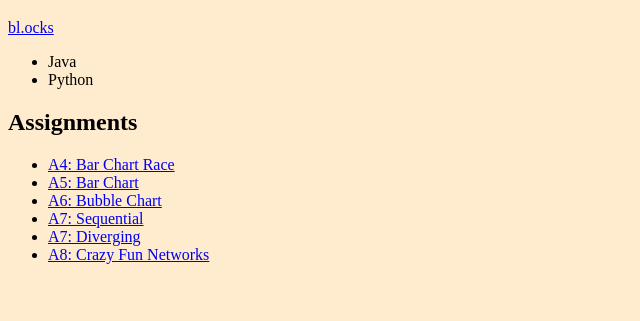
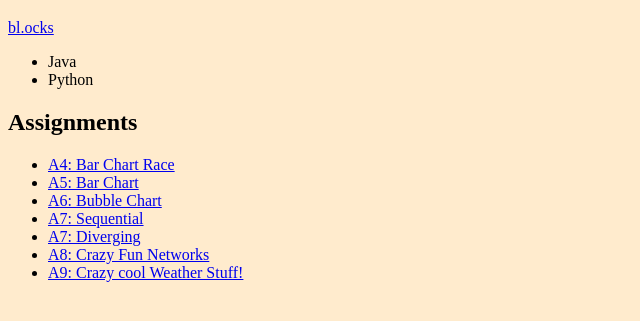
Before and after one commit to pvmadden/pvmadden.github.io, a plain HTML site: page index.html in a window 1280 px wide. Shown: the part 313-634 px from the top of the page, without its empty margins (0-640 px from the left). Drawn offline with Linux system fonts and the light colour scheme.

Commit message:
Update index.html

```diff
--- a/index.html
+++ b/index.html
@@ -26,6 +26,7 @@
 		<li><a href="https://bl.ocks.org/pvmadden/17cb84e39807e60aab6358a848cd6ea6">A7: Sequential</a></li>
 		<li><a href="https://bl.ocks.org/pvmadden/3b95476696b9e9dfde1b4d388797fe67">A7: Diverging</a></li>
 		<li><a href="https://bl.ocks.org/pvmadden/raw/24806a48cdb3f5345fdeb12493eb5ba1/">A8: Crazy Fun Networks</a></li>
+		<li><a href="https://bl.ocks.org/pvmadden/363642baf5ffbf579c8363cee95c5242">A9: Crazy cool Weather Stuff!</a></li>
 	</ul>
 
 </body>
```
